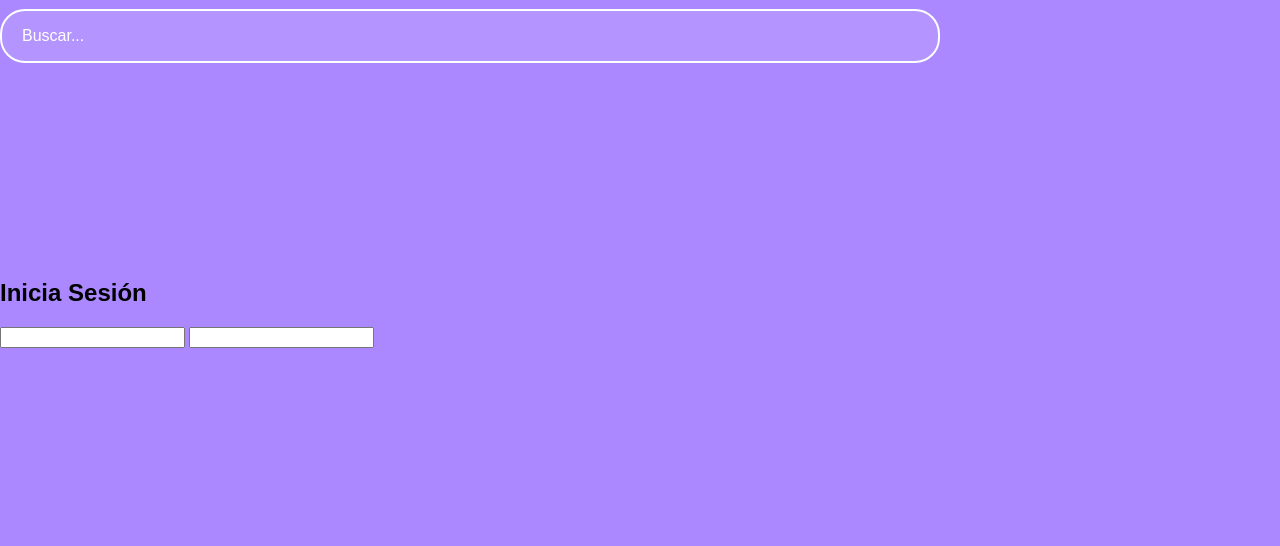
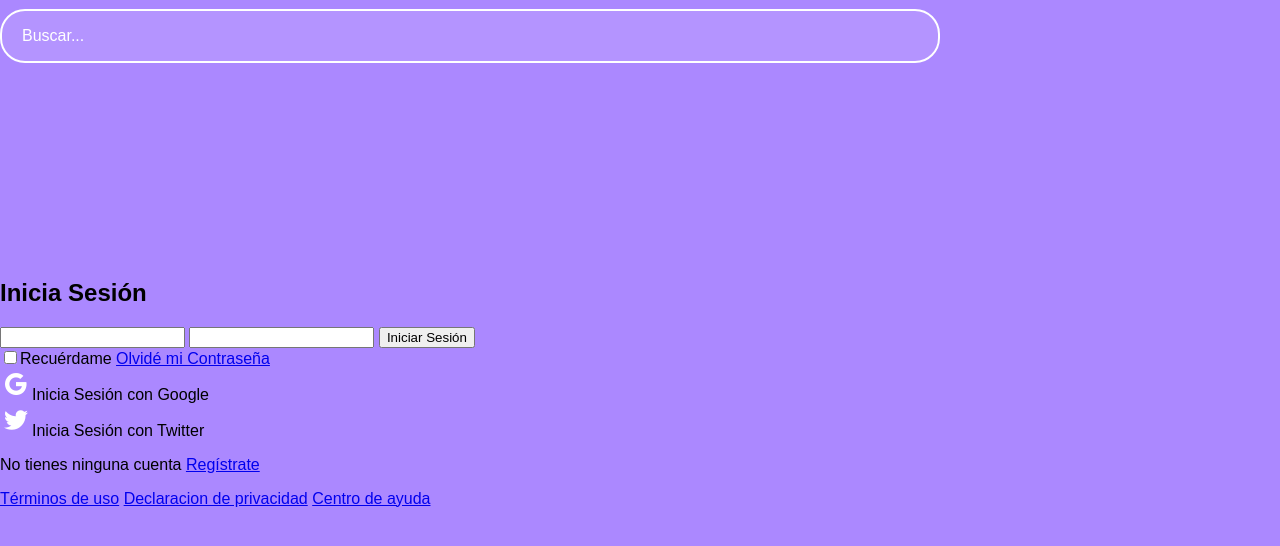
Before and after one commit to anbreaker/escuelaJavaScript, a plain HTML site: page cursoFrontendDeveloper/iniciarSesion.html in a window 1280 px wide. Shown: the part 142-688 px from the top of the page. Drawn offline with Linux system fonts and the light colour scheme; a web font is replaced by a local one.

Commit message:
Cuerpo y estilo web para inicio sesion de un portal

```diff
--- a/cursoFrontendDeveloper/iniciarSesion.html
+++ b/cursoFrontendDeveloper/iniciarSesion.html
@@ -36,11 +36,28 @@
             <section class="login__container">
                 <h2>Inicia Sesión</h2>
                 <form class="login__container--form">
-                    <input class="input" type="text" placeholder="Correo">
-                    <input class="input" type="password" placeholder="Contraseña">
+                    <input class="input" type="text" placeholder="Correo"/>
+                    <input class="input" type="password" placeholder="Contraseña"/>
+                    <button class="button">Iniciar Sesión</button>
+                    <div class="login__container--remember-me">
+                        <label>
+                            <input type="checkbox" id="cbox1" value="checkbox">Recuérdame
+                        </label>
+                        <a href="/">Olvidé mi Contraseña</a>
+                    </div>
                 </form>
+                <section class="login__container--social-media">
+                    <div><img src="icons/google-icon.png" alt="Google">Inicia Sesión con Google</div>
+                    <div><img src="icons/twitter-icon.png" alt="Twitter">Inicia Sesión con Twitter</div>
+                </section>
+                <p class="login__container--register">No tienes ninguna cuenta <a href="/">Regístrate</a></p>
             </section>
         </section>
+        <footer class="footer">
+            <a href="/">Términos de uso</a>
+            <a href="/">Declaracion de privacidad</a>
+            <a href="/">Centro de ayuda</a>
+        </footer>
 
     </body>
 </html>
```
Also changed, not shown: cursoFrontendDeveloper/icons/google-icon.png (added), cursoFrontendDeveloper/icons/twitter-icon.png (added).
